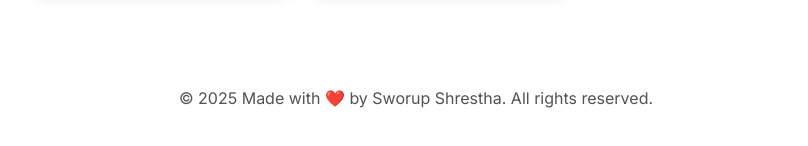
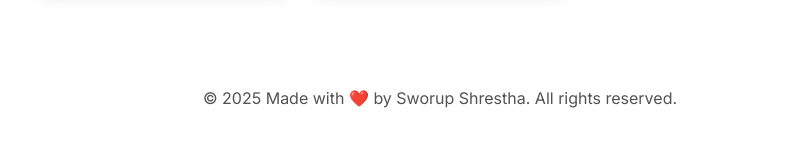
Before and after one commit to SSworup77/sworup-shrestha-portfolio, a Next.js app: page / in a window 1280 px wide. Shown: the part 890-1036 px from the top of the page, without its empty margins (200-1008 px from the left). Built offline with nearby package versions, Linux system fonts and the light colour scheme.

Commit message:
Changes for footer misalignment

```diff
--- a/app/components/footer/Footer.tsx
+++ b/app/components/footer/Footer.tsx
@@ -2,7 +2,7 @@ import React from 'react'
 
 const Footer = () => {
   return (
-    <footer className='flex mt-20 items-center justify-center pt-4 max-w-3xl '>
+    <footer className='flex mt-20 items-center justify-center pt-4 max-w-4xl '>
         <p className='text-secondary'>© 2025 Made with ❤️ by Sworup Shrestha. All rights reserved.</p>
     </footer>
   )
```
